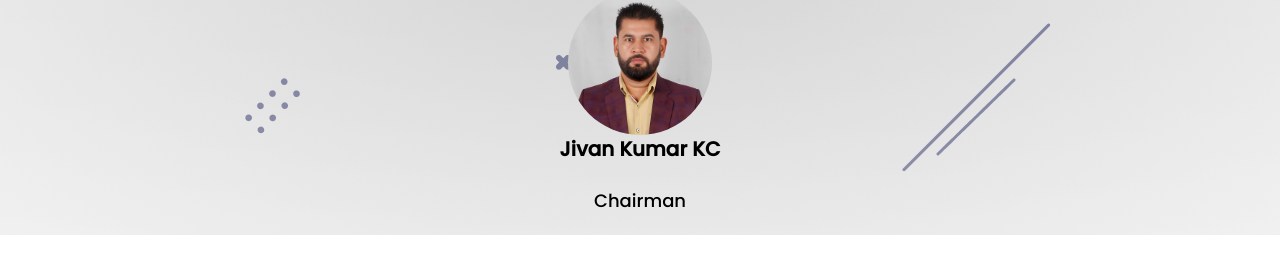
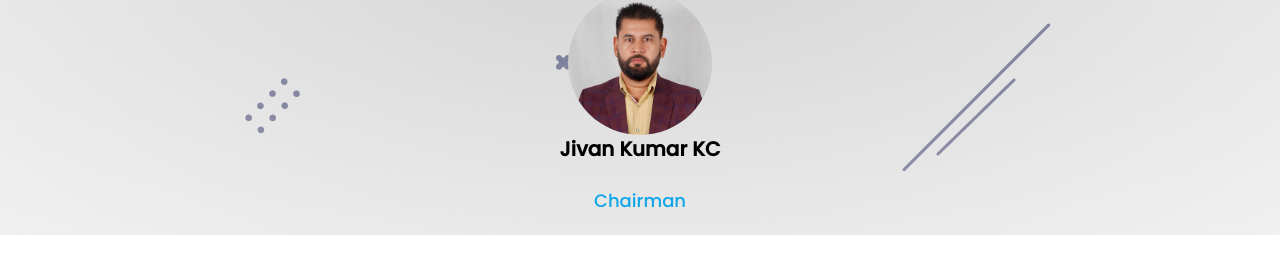
Before and after one commit to luffy4827/Clinic, a React (Create React App) app: page / in a window 1280 px wide. Shown: the part 1269-1546 px from the top of the page. Built offline with nearby package versions, Linux system fonts and the light colour scheme; the HTML template or start-up script is replaced by a standard one.

Commit message:
chairman saying

```diff
--- a/src/sections/Saying.jsx
+++ b/src/sections/Saying.jsx
@@ -15,7 +15,7 @@ const Saying = () => {
         <div className="flex flex-col items-center justify-center">
           <img src={chairman} className="w-36 h-36 rounded-full" alt="" />
           <p className="text-xl font-bold" > Jivan Kumar KC</p> <br />
-          <p className="text-lg">Chairman</p>
+          <p className="text-lg text-sky-500">Chairman</p>
         </div>
       </div>
     </div>
```
